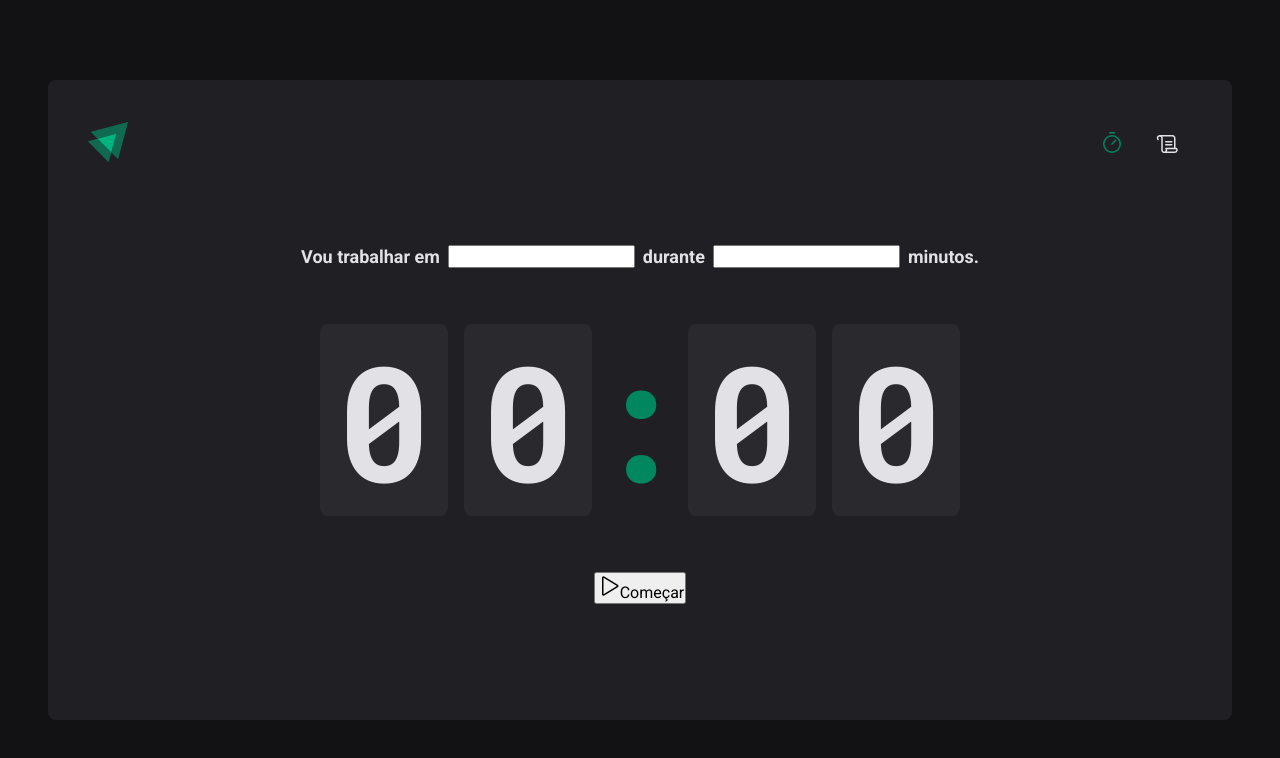
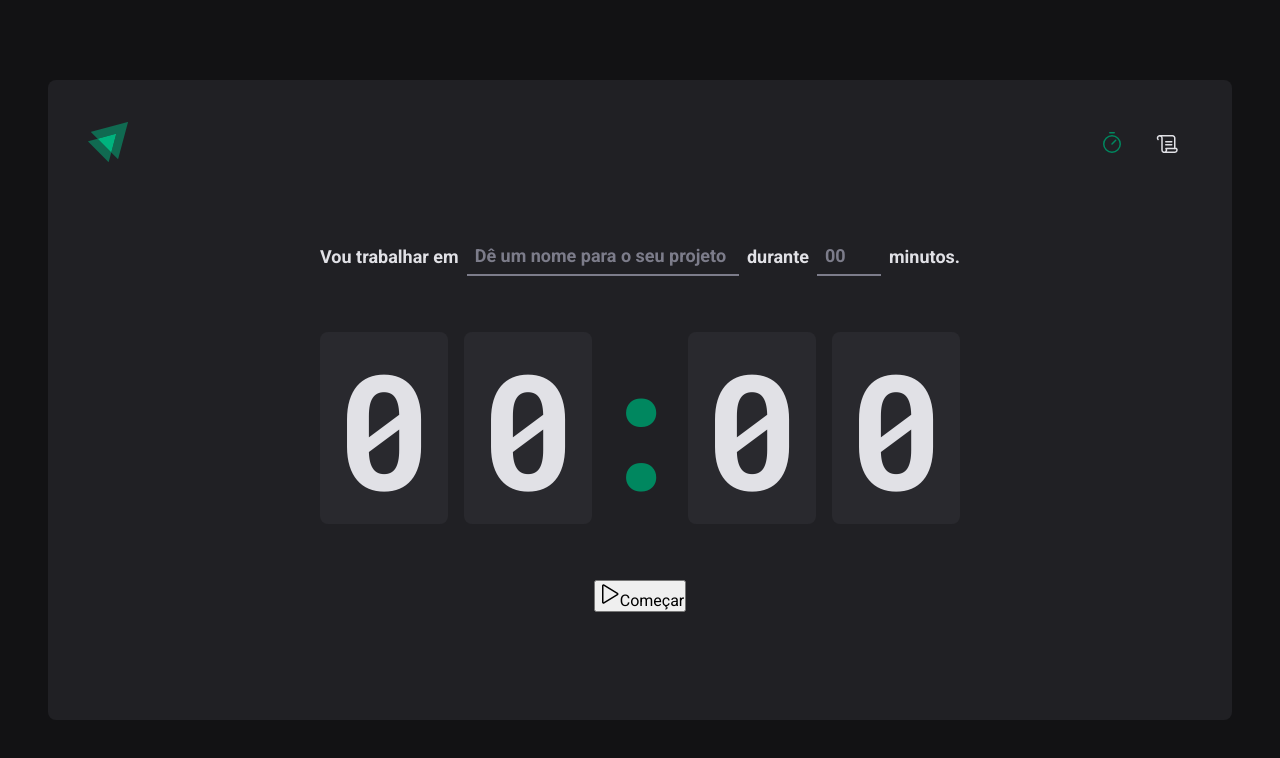
Before and after one commit to MauricioRezende/rocketseat-ignite-timer, a React (Vite) app: page / in a window 1280 px wide. Shown: the top 758 px of the page. Built offline with nearby package versions, Linux system fonts and the light colour scheme.

Commit message:
feat: finalizing the home

```diff
--- a/src/pages/Home/index.tsx
+++ b/src/pages/Home/index.tsx
@@ -4,7 +4,9 @@
   CountdownContainer,
   FormContainer,
   HomeContainer,
+  MinutesAmountInput,
   Separator,
+  TaskInput,
 } from './styles'
 
 export function Home() {
@@ -13,10 +15,14 @@
       <form>
         <FormContainer>
           <label htmlFor="task">Vou trabalhar em</label>
-          <input id="task" />
+          <TaskInput id="task" placeholder="Dê um nome para o seu projeto" />
 
           <label htmlFor="minutesAmount">durante</label>
-          <input type="number" id="minutesAmount" />
+          <MinutesAmountInput
+            type="number"
+            id="minutesAmount"
+            placeholder="00"
+          />
 
           <span>minutos.</span>
         </FormContainer>
--- a/src/pages/Home/styles.ts
+++ b/src/pages/Home/styles.ts
@@ -26,6 +26,32 @@
   flex-wrap: wrap;
 `
 
+const BaseInput = styled.input`
+  background: transparent;
+  height: 2.5rem;
+  border: 0;
+  border-bottom: 2px solid ${(props) => props.theme['gray-500']};
+  font-weight: bold;
+  font-size: 1.125rem;
+  padding: 0 0.5rem;
+  color: ${(props) => props.theme['gray-100']};
+  &:focus {
+    box-shadow: none;
+    border-color: ${(props) => props.theme['green-500']};
+  }
+  &::placeholder {
+    color: ${(props) => props.theme['gray-500']};
+  }
+`
+
+export const TaskInput = styled(BaseInput)`
+  flex: 1;
+`
+
+export const MinutesAmountInput = styled(BaseInput)`
+  width: 4rem;
+`
+
 export const CountdownContainer = styled.div`
   font-family: 'Roboto Mono', monospace;
   font-size: 10rem;
@@ -39,6 +65,7 @@
     border-radius: 8px;
   }
 `
+
 export const Separator = styled.div`
   padding: 2rem 0;
   color: ${(props) => props.theme['green-500']};
@@ -47,3 +74,25 @@
   display: flex;
   justify-content: center;
 `
+
+export const StartCountdownButton = styled.button`
+  width: 100%;
+  border: 0;
+  padding: 1rem;
+  border-radius: 8px;
+  display: flex;
+  align-items: center;
+  justify-content: center;
+  gap: 0.5rem;
+  font-weight: bold;
+  cursor: pointer;
+  background: ${(props) => props.theme['green-500']};
+  color: ${(props) => props.theme['gray-100']};
+  &:disabled {
+    opacity: 0.7;
+    cursor: not-allowed;
+  }
+  &:not(:disabled):hover {
+    background: ${(props) => props.theme['green-700']};
+  }
+`
```
